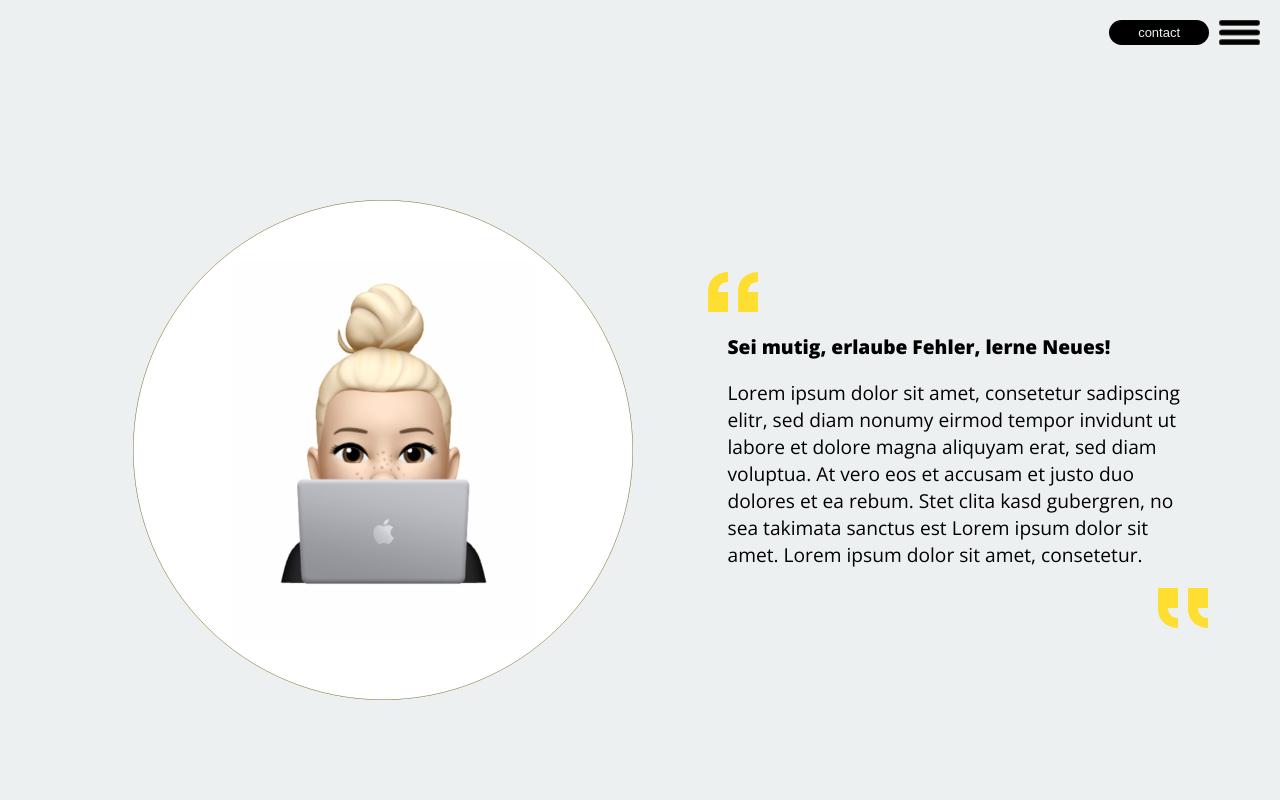
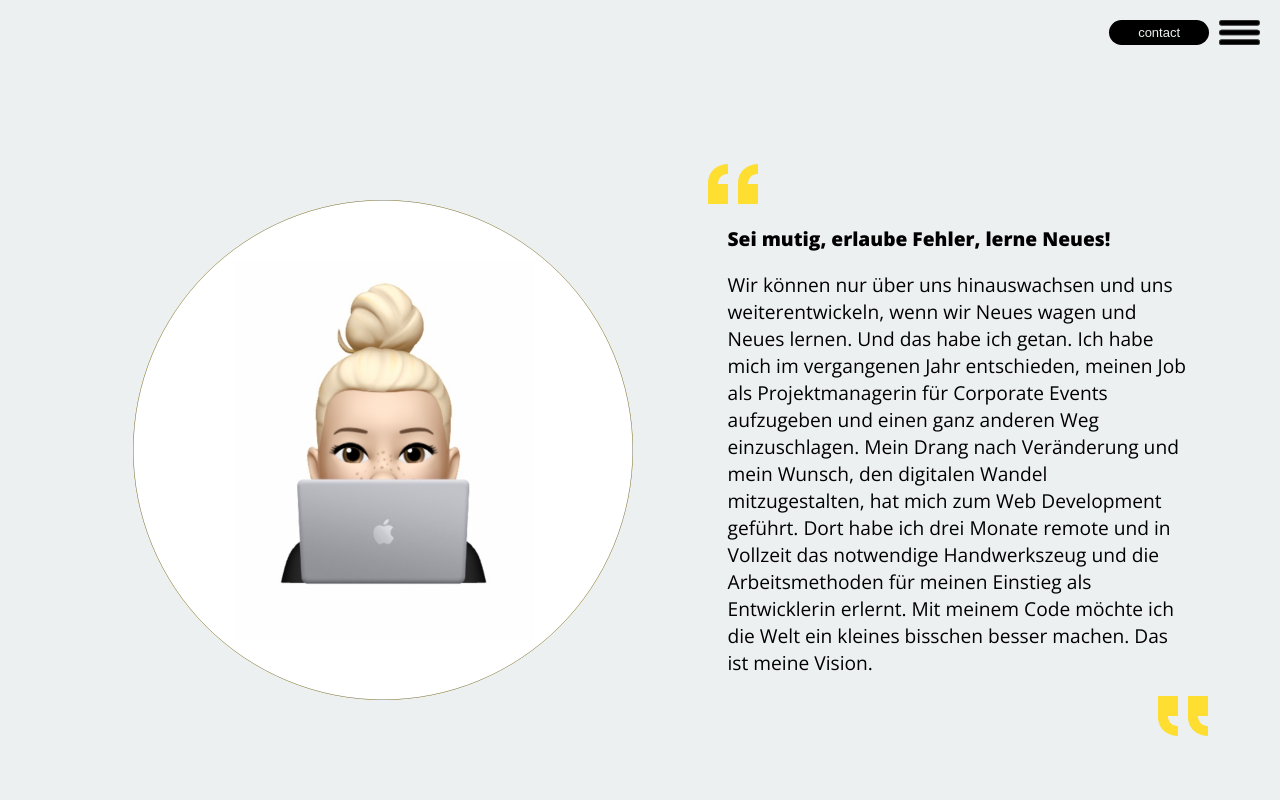
Before and after one commit to Frenzy265/portfolio, a React (Create React App) app: page / in a window 1280 px wide. Shown: the top 800 px of the page. Built offline with nearby package versions, Linux system fonts and the light colour scheme.

Commit message:
💬 Update about text

```diff
--- a/src/components/Textbox.js
+++ b/src/components/Textbox.js
@@ -28,11 +28,16 @@ export const TextBox = () => {
         <img src={Quote} alt="quote" />
         <h2>Sei mutig, erlaube Fehler, lerne Neues!</h2>
         <p>
-          Lorem ipsum dolor sit amet, consetetur sadipscing elitr, sed diam
-          nonumy eirmod tempor invidunt ut labore et dolore magna aliquyam erat,
-          sed diam voluptua. At vero eos et accusam et justo duo dolores et ea
-          rebum. Stet clita kasd gubergren, no sea takimata sanctus est Lorem
-          ipsum dolor sit amet. Lorem ipsum dolor sit amet, consetetur.
+          Wir können nur über uns hinauswachsen und uns weiterentwickeln, wenn
+          wir Neues wagen und Neues lernen. Und das habe ich getan. Ich habe
+          mich im vergangenen Jahr entschieden, meinen Job als Projektmanagerin
+          für Corporate Events aufzugeben und einen ganz anderen Weg
+          einzuschlagen. Mein Drang nach Veränderung und mein Wunsch, den
+          digitalen Wandel mitzugestalten, hat mich zum Web Development geführt.
+          Dort habe ich drei Monate remote und in Vollzeit das notwendige
+          Handwerkszeug und die Arbeitsmethoden für meinen Einstieg als
+          Entwicklerin erlernt. Mit meinem Code möchte ich die Welt ein kleines
+          bisschen besser machen. Das ist meine Vision.
         </p>
         <img
           src={Quote}
```
